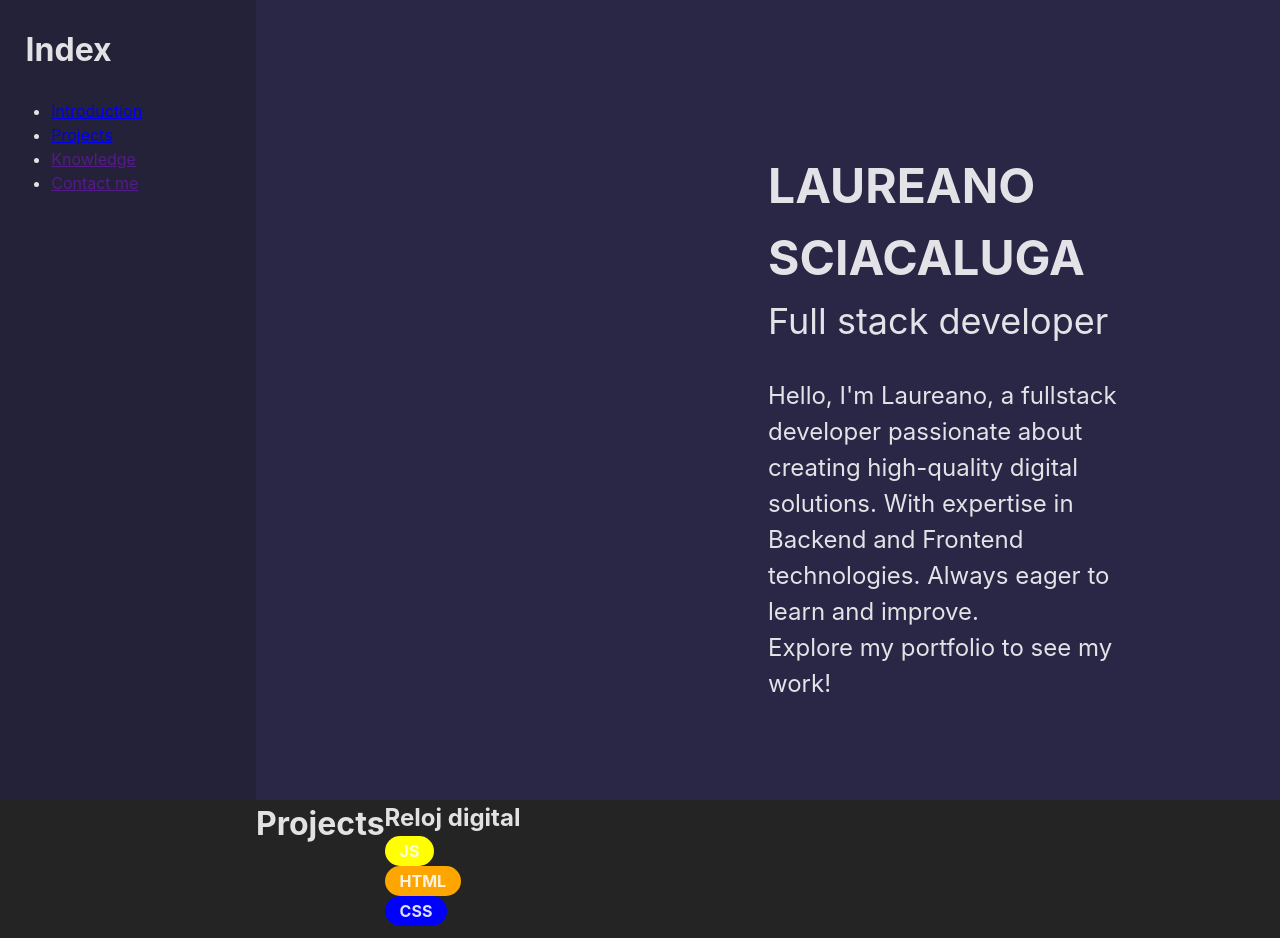
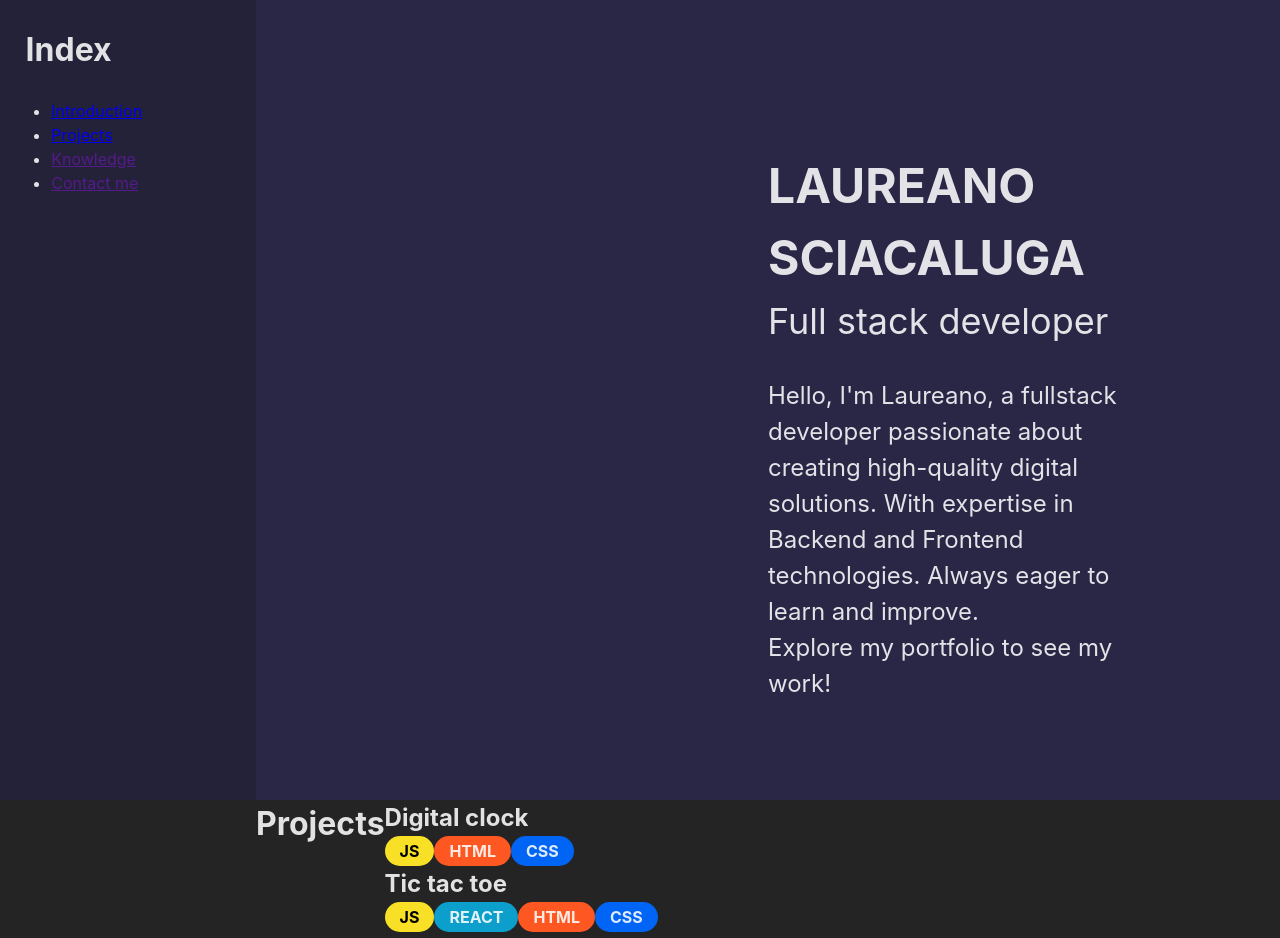
Before and after one commit to Lausciaca/portfolio, a React (Vite) app: page / in a window 1280 px wide. Shown: the top 938 px of the page. Built offline with nearby package versions, Linux system fonts and the light colour scheme.

Commit message:
desarrollo react tag

```diff
--- a/src/components/ProjectComponent.jsx
+++ b/src/components/ProjectComponent.jsx
@@ -1,11 +1,13 @@
 import PropTypes from 'prop-types';
 import ProjectTag from './ProjectTag';
+import './projectComponent.css'
 
 function ProjectComponent ({ pjName, pjTech, pjImg, pjText }) {
 
     return(
         <div className="pjCard">
             <h2 className="pjName">{pjName}</h2>
+            <div className="pjTags">
                 {
                     pjTech.map((tech, index) => (
                         <h2 key={index} className='tech'>
@@ -13,6 +15,7 @@ function ProjectComponent ({ pjName, pjTech, pjImg, pjText }) {
                         </h2>
                     ))
                 }
+            </div>
         </div>
     )
 }
--- a/src/components/ProjectTag.jsx
+++ b/src/components/ProjectTag.jsx
@@ -2,22 +2,27 @@ import PropTypes from 'prop-types';
 import './projectTag.css'
 
 function ProjectTag ({ techName }) {
+    let backgroundColor = ''
     let color = ''
     switch (techName){
         case ('JS'):
-            color = 'yellow'
+            color = 'black'
+            backgroundColor = '#F7E025'
+            break
+        case ('REACT'):
+            backgroundColor = '#0C9FCB'
             break
         case ('HTML'):
-            color = 'orange'
+            backgroundColor = '#FF5722'
             break
         case ('CSS'):
-            color = 'blue'
+            backgroundColor = '#0065F4'
             break
     }
 
     return (
-        <div className='tag' style={{ backgroundColor: color }}>
-            <p>{techName}</p>
+        <div className='tag' style={{ backgroundColor: backgroundColor }}>
+            <p style={color={color}}>{techName}</p>
         </div>
     )
 
--- /dev/null
+++ b/src/components/projectComponent.css
@@ -0,0 +1,3 @@
+.pjTags{
+    display: flex;
+}
--- a/src/sections/Projects.jsx
+++ b/src/sections/Projects.jsx
@@ -4,7 +4,12 @@ function Projects () {
     return(
         <div className="projects" id="projects">
             <h1>Projects</h1>
-            <ProjectComponent pjName={'Reloj digital'} pjTech={['JS', 'HTML', 'CSS']}/>
+            <div className="projectsList">
+                <ProjectComponent pjName={'Digital clock'} pjTech={['JS', 'HTML', 'CSS']}/>
+                <ProjectComponent pjName={'Tic tac toe'} pjTech={['JS', 'REACT', 'HTML', 'CSS']}/>
+                <ProjectComponent pjName={'Hackathon page'} pjTech={['JS', 'HTML', 'CSS']}/>
+                <ProjectComponent pjName={'Portfolio'} pjTech={['JS', 'REACT', 'HTML', 'CSS']}/>
+            </div>
         </div>
     )
 }
```
Lines whose indentation alone changed are shown as unchanged.
